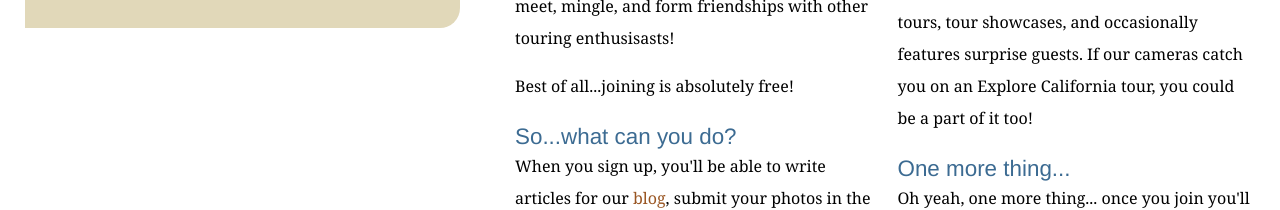
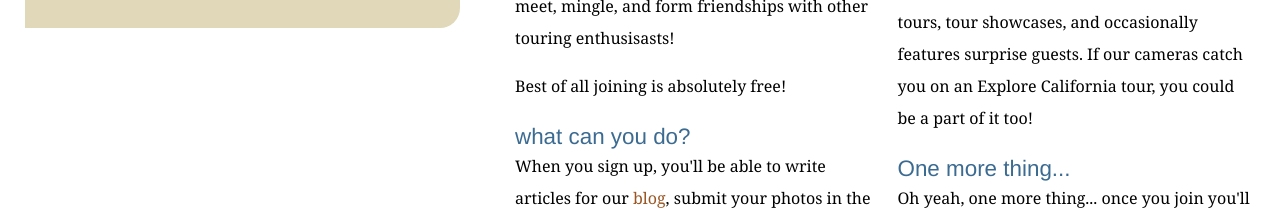
Before and after one commit to Rahulkrsah/Website, a plain HTML site: page explorers.html in a window 1280 px wide. Shown: the part 1014-1224 px from the top of the page. Drawn offline with Linux system fonts and the light colour scheme.

Commit message:
Minor text edit
this is for multi line comit test

```diff
--- a/explorers.html
+++ b/explorers.html
@@ -69,9 +69,9 @@
           <div class="multiCol">
             <p>The Explorers are a community of people who love to travel, love California, and want to share their journeys and experiences with others. Joining is free, so if you haven't signed up yet, <a href="explorers/join.html">do so now!</a></p>
             <p>Joining up will make you eligible for discounts, extra tour goodies, exclusive side excursions, and other super-secret fun stuff! It's also a great way of making friends. We have Explorers-only gatherings where you can meet, mingle, and form friendships with other touring enthusisasts!</p>
-            <p>Best of all...joining is absolutely free!</p>
+            <p>Best of all joining is absolutely free!</p>
 
-            <h2>So...what can you do?</h2>
+            <h2>what can you do?</h2>
             <p>When you sign up, you'll be able to write articles for our <a href="http://www.explorecalifornia.org/blog">blog</a>, submit your photos in the <a href="explorers/gallery.html">photo gallery</a>, and you'll receive special members-only deals on all upcoming Explore California tours! You also get priority seating and quick check-in! Heck, if you go on enough tours, we might even have you guide a few for us!</p>
             <p>If you're going to one of our overnight tours, you'll receive a special hospitality gift when you check into your hotel. We also make sure that you're always booked for late checkout. How's that for cool?</p>
             <p>You'll also want to check out our monthly <a href="explorers/podcast.html">video podcast</a>. It includes in-depth looks at the places you can visit on Explore California tours, tour showcases, and occasionally features surprise guests. If our cameras catch you on an Explore California tour, you could be a part of it too!</p>
```
